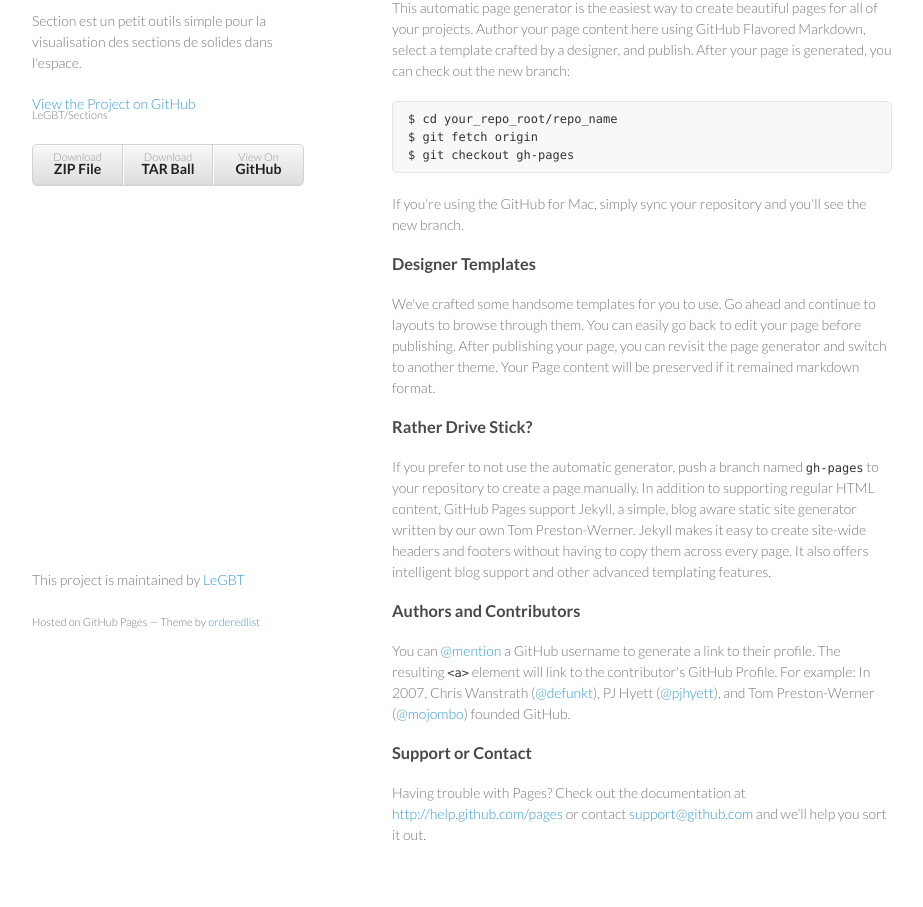
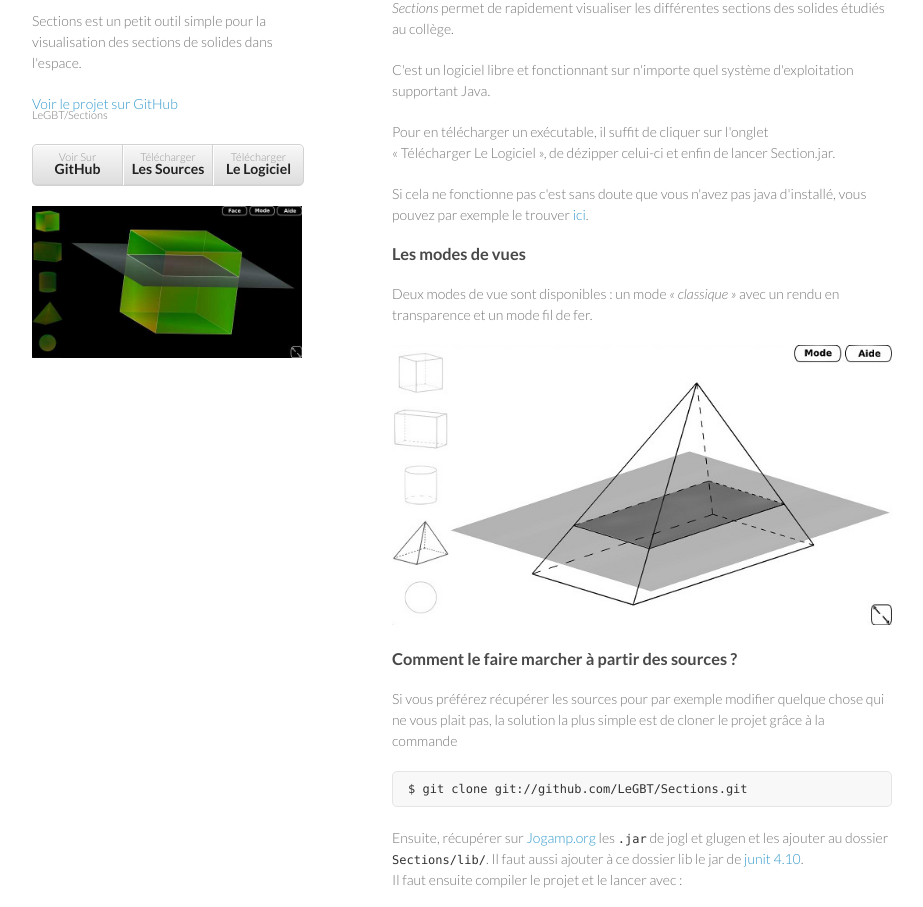
Before and after one commit to LeGBT/Sections, a plain HTML site: page index.html in a window 1280 px wide. Shown: the part 99-1006 px from the top of the page, without its empty margins (178-1101 px from the left). Drawn offline with Linux system fonts and the light colour scheme.

Commit message:
gh-pages version 1

```diff
--- a/index.html
+++ b/index.html
@@ -3,7 +3,7 @@
 	<head>
 		<meta charset="utf-8">
 		<meta http-equiv="X-UA-Compatible" content="chrome=1">
-    <title>Sections by LeGBT</title>
+		<title>Sections</title>
 
 		<link rel="stylesheet" href="stylesheets/styles.css">
 		<link rel="stylesheet" href="stylesheets/pygment_trac.css">
@@ -16,49 +16,53 @@
 		<div class="wrapper">
 			<header>
 			<h1>Sections</h1>
-        <p>Section est un petit outils simple pour la visualisation des sections de solides dans l'espace.</p>
+			<p>Sections est un petit outil simple pour la visualisation des sections de solides dans l'espace.</p>
 
-        <p class="view"><a href="https://github.com/LeGBT/Sections">View the Project on GitHub <small>LeGBT/Sections</small></a></p>
+			<p class="view"><a href="https://github.com/LeGBT/Sections">Voir le projet sur GitHub <small>LeGBT/Sections</small></a></p>
 
 
 			<ul>
-          <li><a href="https://github.com/LeGBT/Sections/zipball/master">Download <strong>ZIP File</strong></a></li>
-          <li><a href="https://github.com/LeGBT/Sections/tarball/master">Download <strong>TAR Ball</strong></a></li>
-          <li><a href="https://github.com/LeGBT/Sections">View On <strong>GitHub</strong></a></li>
+				<li><a href="https://github.com/LeGBT/Sections">Voir Sur <strong>GitHub</strong></a></li>
+				<li><a href="https://github.com/LeGBT/Sections/tarball/master">Télécharger <strong>Les Sources</strong></a></li>
+				<li><a href="Sections_4.0.zip">Télécharger <strong>Le Logiciel</strong></a></li>
 			</ul>
+			<p><img src="black.jpg" alt="ScreenShot"></p>
 			</header>
 			<section>
-        <h3>Welcome to GitHub Pages.</h3>
+			<h3>Bienvenue sur la page de <i>Sections</i></h3>
 
-<p>This automatic page generator is the easiest way to create beautiful pages for all of your projects. Author your page content here using GitHub Flavored Markdown, select a template crafted by a designer, and publish. After your page is generated, you can check out the new branch:</p>
+			<p><i>Sections</i> permet de rapidement visualiser les différentes sections des solides étudiés au collège. </p>
 
-<pre><code>$ cd your_repo_root/repo_name
-$ git fetch origin
-$ git checkout gh-pages
+
+			<p>C'est un logiciel libre et fonctionnant sur n'importe quel système d'exploitation supportant Java.</p>
+			<p>Pour en télécharger un exécutable, il suffit de cliquer sur l'onglet « Télécharger Le Logiciel », de dézipper celui-ci et enfin de lancer Section.jar.</p>
+			<p>Si cela ne fonctionne pas c'est sans doute que vous n'avez pas java d'installé, vous pouvez par exemple le trouver <a href="http://www.java.com/fr/download/index.jsp">ici</a>.</p>
+
+			<h3>Les modes de vues</h3>
+
+			<p>Deux modes de vue sont disponibles : un mode <i>« classique »</i> avec un rendu en transparence et un mode fil de fer.</p>
+			<p><img src="white.jpg" alt="screenshot en mode fil de fer"></p>
+
+			<h3>Comment le faire marcher à partir des sources ?</h3>
+
+			<p>Si vous préférez récupérer les sources pour par exemple modifier quelque chose qui ne vous plait pas, la solution la plus simple est de cloner le projet grâce à la commande
+			<pre><code>$ git clone git://github.com/LeGBT/Sections.git</code></pre>
+			Ensuite, récupérer sur <a href"jogamp.org">Jogamp.org</a> les <code>.jar</code> de jogl et glugen et les ajouter au dossier <code>Sections/lib/</code>. Il faut aussi ajouter à ce dossier lib le jar de <a href="http://sourceforge.net/projects/junit/files/junit/4.10/">junit 4.10</a>.
+			<p>Il faut ensuite compiler le projet et le lancer avec :</p>
+			<pre><code>$ cd Sections
+$ ant compile
+$ ant run
 </code></pre>
+			Il faut donc avoir une version développeur de <a href="http://www.eclipse.org/">java</a> d'installée ainsi que l'outil <a href="http://ant.apache.org/">ant</a>.
+			</p>
 
-<p>If you're using the GitHub for Mac, simply sync your repository and you'll see the new branch.</p>
+			<h3>Support et Contact</h3>
 
-<h3>Designer Templates</h3>
-
-<p>We've crafted some handsome templates for you to use. Go ahead and continue to layouts to browse through them. You can easily go back to edit your page before publishing. After publishing your page, you can revisit the page generator and switch to another theme. Your Page content will be preserved if it remained markdown format.</p>
-
-<h3>Rather Drive Stick?</h3>
-
-<p>If you prefer to not use the automatic generator, push a branch named <code>gh-pages</code> to your repository to create a page manually. In addition to supporting regular HTML content, GitHub Pages support Jekyll, a simple, blog aware static site generator written by our own Tom Preston-Werner. Jekyll makes it easy to create site-wide headers and footers without having to copy them across every page. It also offers intelligent blog support and other advanced templating features.</p>
-
-<h3>Authors and Contributors</h3>
-
-<p>You can <a href="https://github.com/blog/821" class="user-mention">@mention</a> a GitHub username to generate a link to their profile. The resulting <code>&lt;a&gt;</code> element will link to the contributor's GitHub Profile. For example: In 2007, Chris Wanstrath (<a href="https://github.com/defunkt" class="user-mention">@defunkt</a>), PJ Hyett (<a href="https://github.com/pjhyett" class="user-mention">@pjhyett</a>), and Tom Preston-Werner (<a href="https://github.com/mojombo" class="user-mention">@mojombo</a>) founded GitHub.</p>
-
-<h3>Support or Contact</h3>
-
-<p>Having trouble with Pages? Check out the documentation at <a href="http://help.github.com/pages">http://help.github.com/pages</a> or contact <a href="mailto:support@github.com">support@github.com</a> and we’ll help you sort it out.</p>
+			<p>Si vous avez la moindre question, vous pouvez les poser sur <a href="https://github.com/LeGBT/Sections/issues">le suivi de problèmes de <i> GitHub</i></a> ou bien sur ma boite mail académique (académie de Grenoble).</p>
+			<footer>
+			<p><small>Hebergé par GitHub Pages &mdash; Thème par <a href="https://github.com/orderedlist">orderedlist</a></small></p>
+			</footer>
 			</section>
-      <footer>
-        <p>This project is maintained by <a href="https://github.com/LeGBT">LeGBT</a></p>
-        <p><small>Hosted on GitHub Pages &mdash; Theme by <a href="https://github.com/orderedlist">orderedlist</a></small></p>
-      </footer>
 		</div>
 		<script src="javascripts/scale.fix.js"></script>
 
--- a/stylesheets/styles.css
+++ b/stylesheets/styles.css
@@ -179,7 +179,7 @@ hr {
 footer {
   width:270px;
   float:left;
-  position:fixed;
+ /* position:fixed;*/
   bottom:50px;
 }
 
```
Also changed, not shown: black.jpg (added), white.jpg (added), 1 other file. Lines whose indentation alone changed are shown as unchanged.
